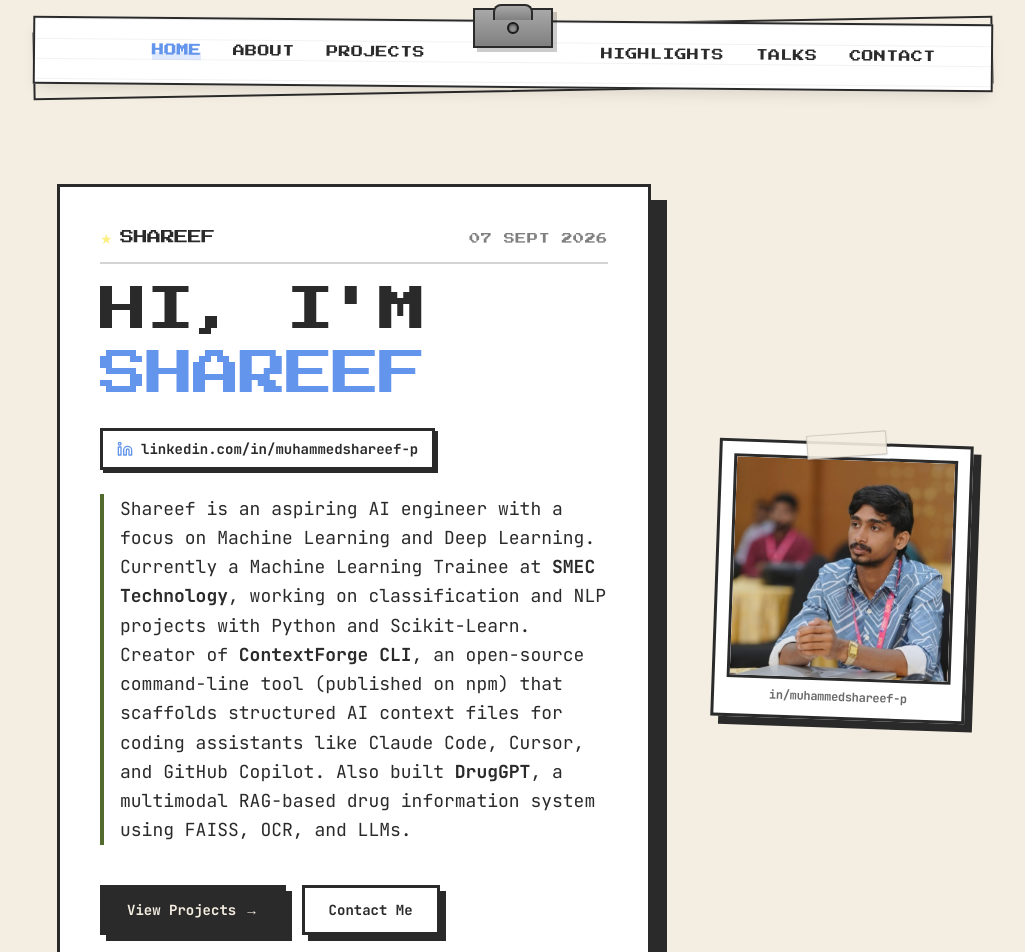
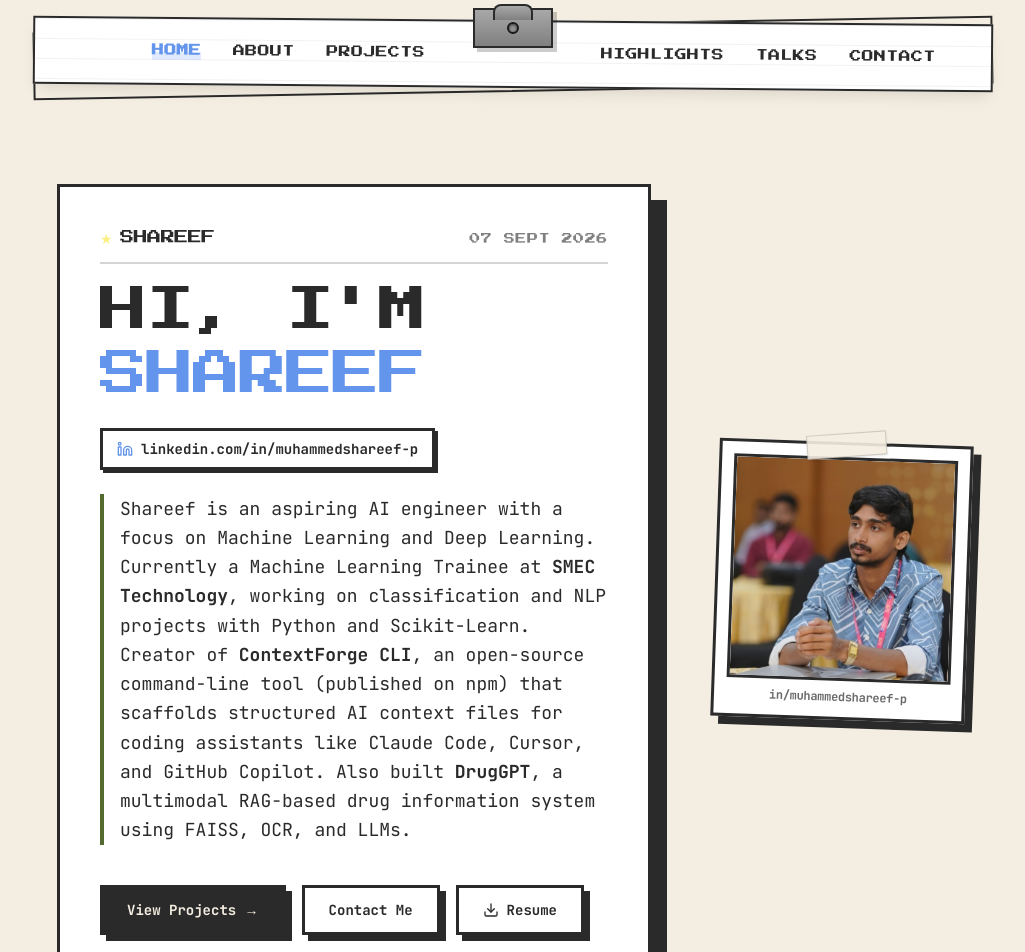
Before and after one commit to ShareefMuhammed/portfolio, a Next.js app: page / in a window 1280 px wide. Shown: the top 952 px of the page, without its empty margins (127-1152 px from the left). Built offline with nearby package versions, Linux system fonts and the light colour scheme.

Commit message:
feat: add Resume download button to Home page

```diff
--- a/app/page.tsx
+++ b/app/page.tsx
@@ -1,5 +1,6 @@
 import Image from "next/image";
 import Link from "next/link";
+import { Download } from "lucide-react";
 import { Button, CurrentDate } from "@/components/ui";
 
 function LinkedinIcon({ className }: { className?: string }) {
@@ -120,6 +121,16 @@ export default function HomePage() {
                   Contact Me
                 </Button>
               </Link>
+              <a
+                href="https://drive.google.com/uc?export=download&id=1bNF4TQHYQQ2EkK3M0PXe4BsQDDgu46rj"
+                target="_blank"
+                rel="noopener noreferrer"
+              >
+                <Button variant="outline" className="px-6 py-3 text-xs sm:text-sm">
+                  <Download className="h-4 w-4" aria-hidden="true" />
+                  Resume
+                </Button>
+              </a>
             </div>
           </div>
         </div>
```
